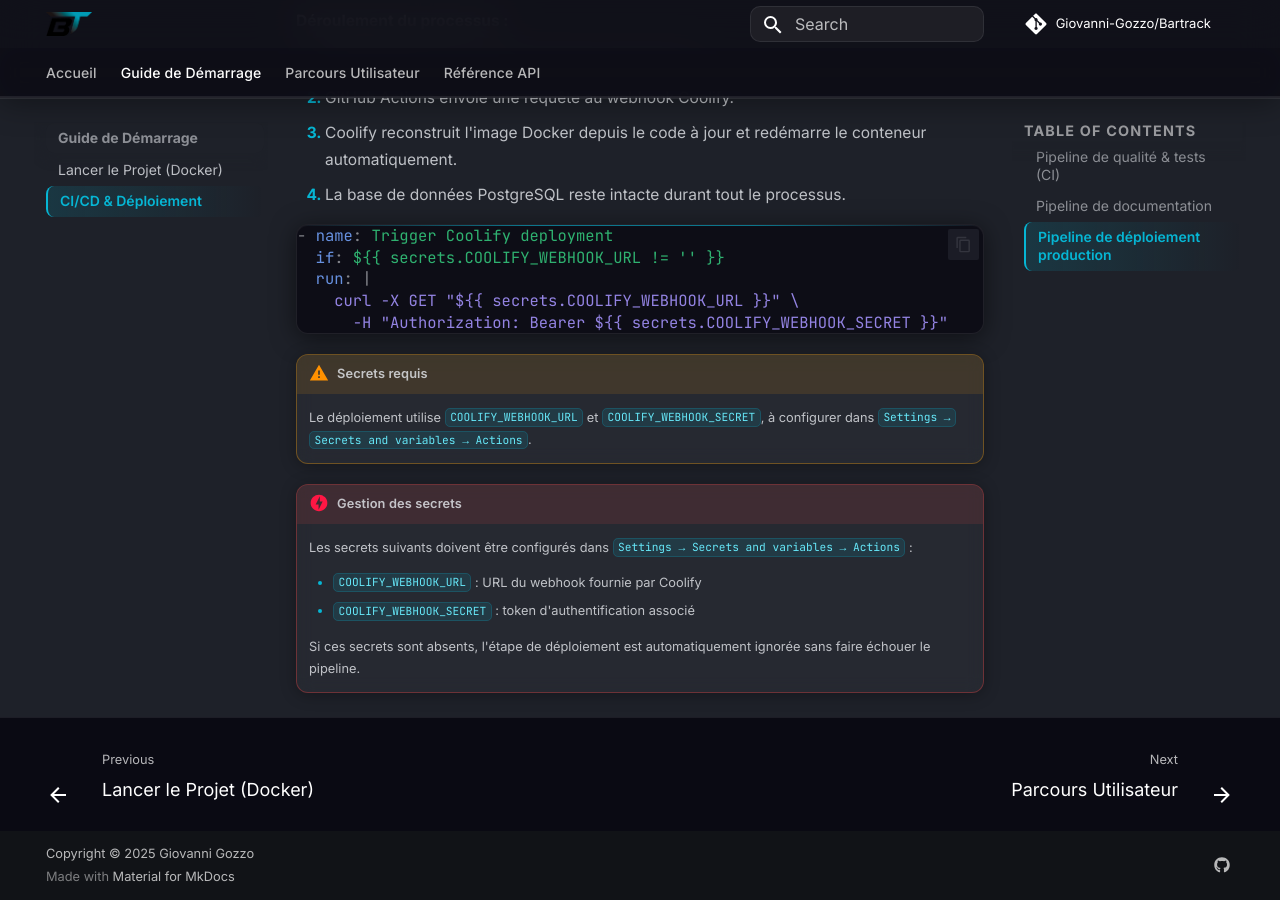
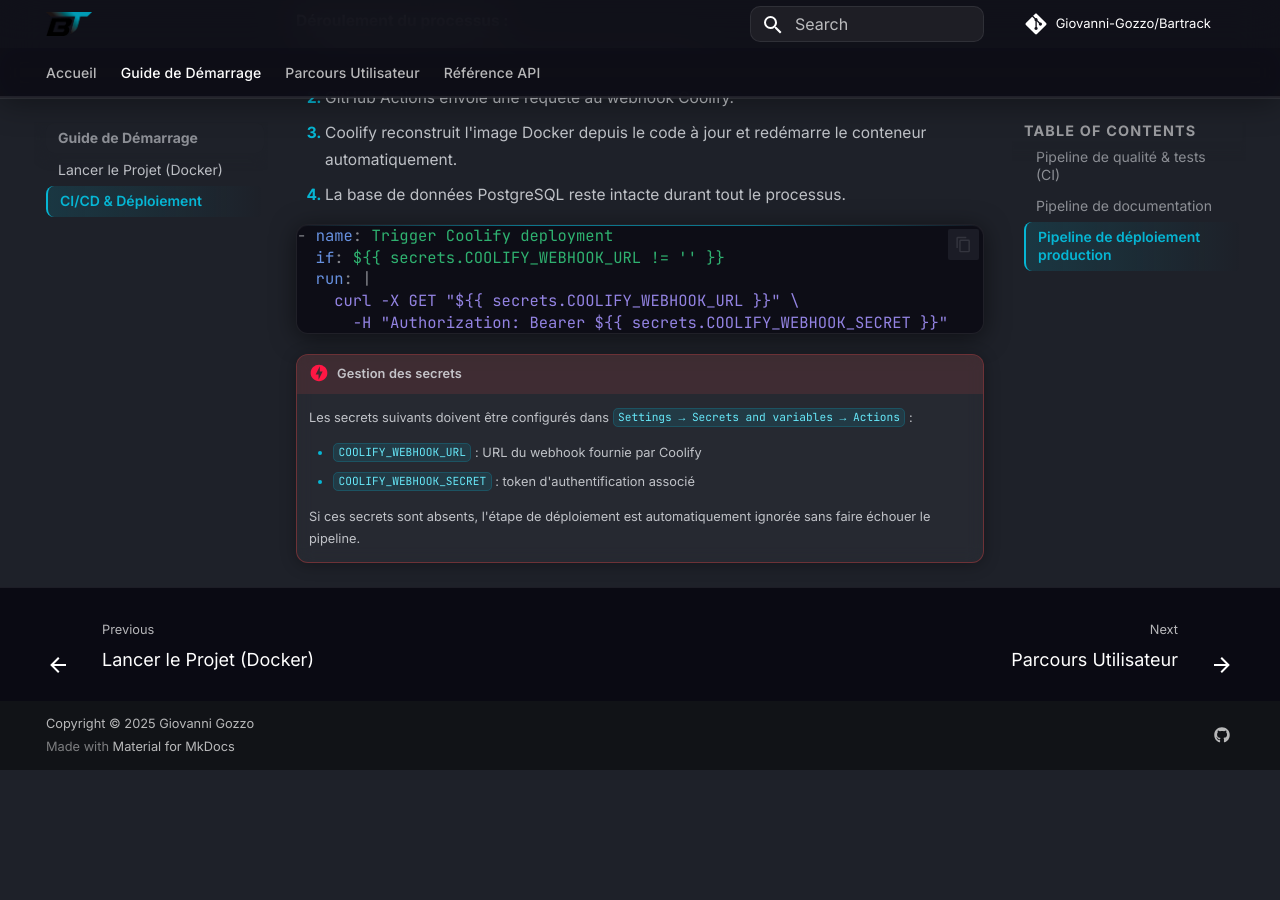
Before and after one commit to Giovanni-Gozzo/Bartrack, an MkDocs documentation site: the page built from docs/getting-started/deployment.md, in a window 1280 px wide and 900 px high, scrolled down 2029 px. Built offline with MkDocs 1.6.1 and Material for MkDocs 9.7.7, drawn with Linux system fonts in a browser that asks for light colours; comment, search, counter and statistics services are not loaded; after the commit the page ends 2799 px from its top, so only the background shows below that.

Commit message:
debug docs

````diff
--- a/docs/getting-started/deployment.md
+++ b/docs/getting-started/deployment.md
@@ -69,9 +69,6 @@ Le déploiement est géré par **Coolify**, qui prend en charge la reconstructio
       -H "Authorization: Bearer ${{ secrets.COOLIFY_WEBHOOK_SECRET }}"
 ```
 
-!!! warning "Secrets requis"
-    Le déploiement utilise `COOLIFY_WEBHOOK_URL` et `COOLIFY_WEBHOOK_SECRET`, à configurer dans `Settings → Secrets and variables → Actions`.
-
 !!! danger "Gestion des secrets"
     Les secrets suivants doivent être configurés dans `Settings → Secrets and variables → Actions` :
 
````
Also changed, not shown: docs/index.md (+4 -0 lines).
